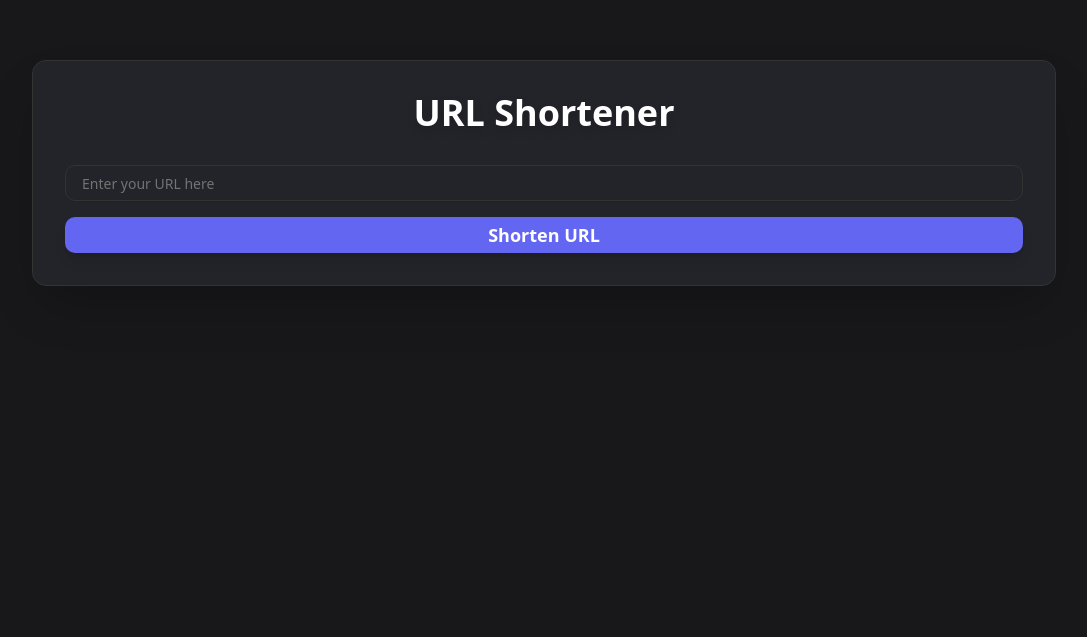
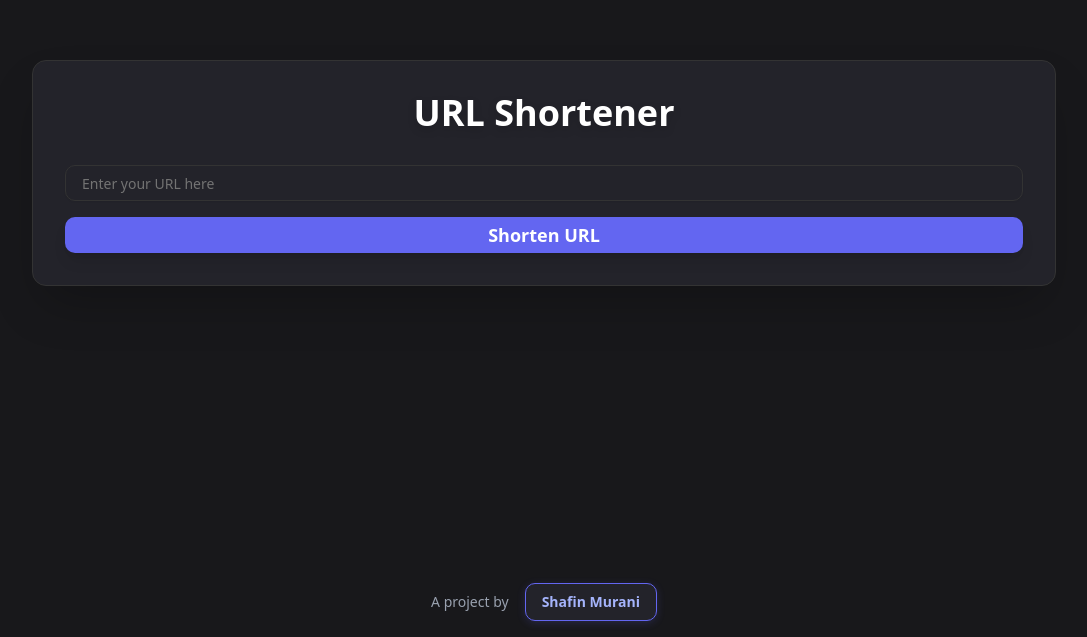
Before and after one commit to shafinmurani/url_shortener_frontend, a Next.js app: page / in a window 1280 px wide. Shown: the part 163-800 px from the top of the page, without its empty margins (96-1183 px from the left). Built offline with nearby package versions, Linux system fonts and the light colour scheme.

Commit message:
feat: Add footer with author link. remove unused URL page

```diff
--- a/src/app/page.js
+++ b/src/app/page.js
@@ -142,6 +142,36 @@ export default function ShortenURL() {
           <Toaster richColors />
         </form>
       </div>
+      <footer
+        className="absolute bottom-4 left-0 w-full flex justify-center text-sm text-gray-400 select-none"
+        style={{ pointerEvents: 'auto' }}
+      >
+        <div className="flex items-center">
+          <span className="text-gray-400 mr-2">A project by</span>
+          <motion.a
+            href="https://shafinmurani.github.io"
+            target="_blank"
+            rel="noopener noreferrer"
+            initial={false}
+            whileHover={{
+              scale: 1.07,
+              boxShadow: "0 0 24px 4px #a5b4fc, 0 0 8px 2px #6366f1",
+              backgroundColor: "#18181b",
+              color: "#fff",
+              borderColor: "#a5b4fc",
+              textShadow: "0 0 8px #a5b4fc, 0 0 16px #6366f1"
+            }}
+            transition={{ type: "spring", stiffness: 300 }}
+            className="relative px-4 py-2 rounded-lg font-semibold text-[#a5b4fc] bg-[#23232a] shadow-lg transition-all duration-200 border border-[#6366f1] cursor-pointer"
+            style={{
+              boxShadow: '0 2px 8px rgba(99,102,241,0.2)',
+              marginLeft: '0.5rem'
+            }}
+          >
+            Shafin Murani
+          </motion.a>
+        </div>
+      </footer>
     </main>
   );
 }
```
Also changed, not shown: src/app/url/[id]/page.js (added).
